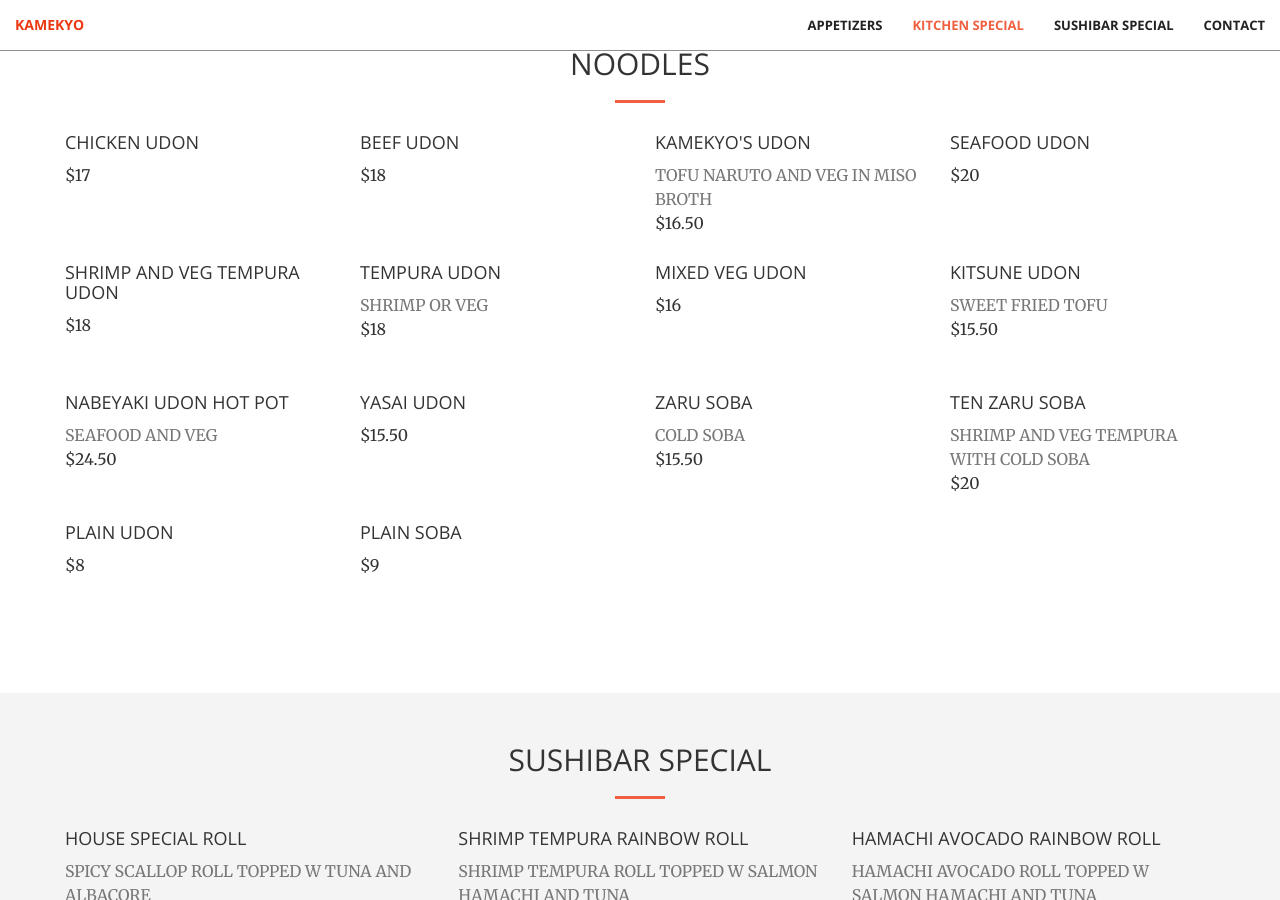
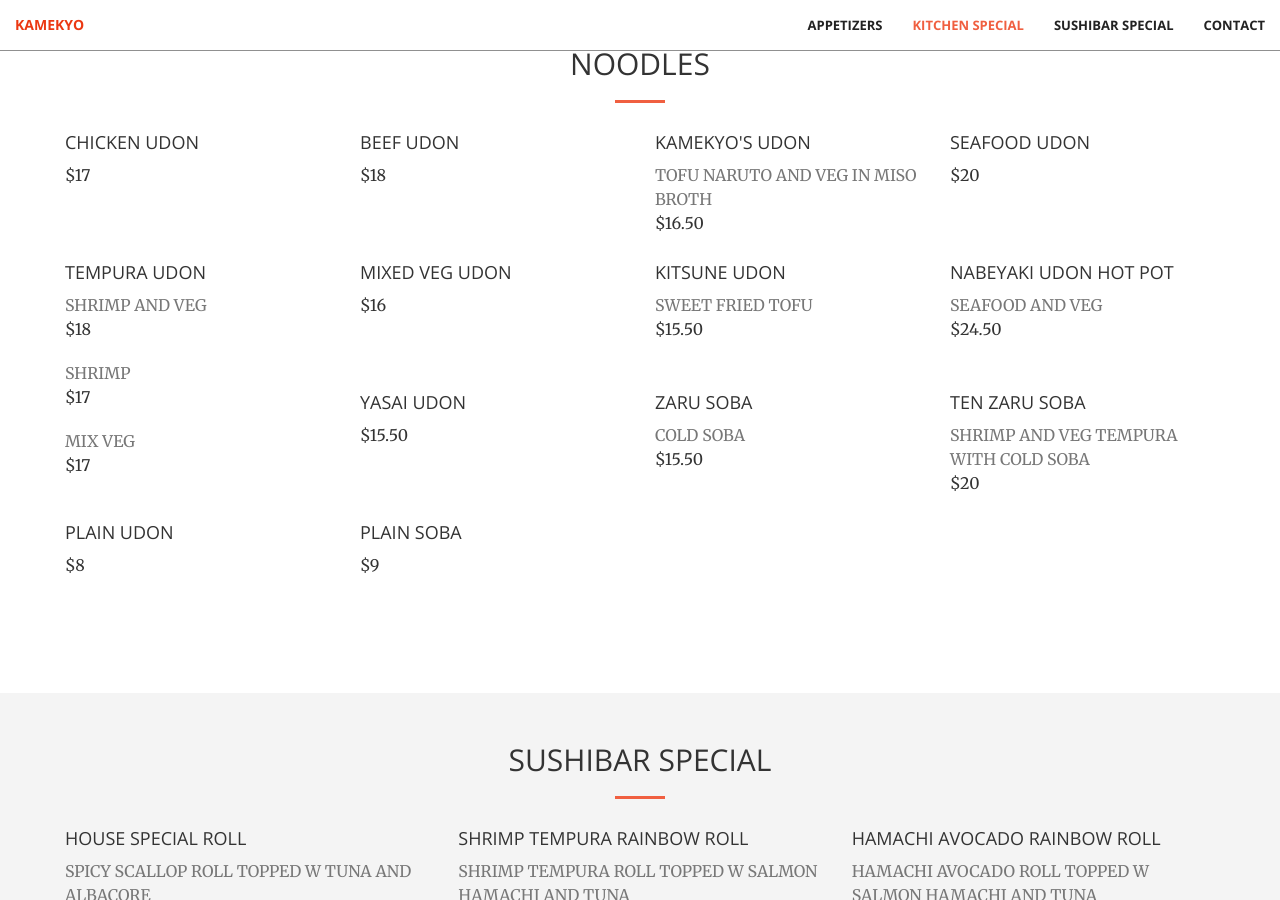
Before and after one commit to CyrusLiang/kamekyo, a Jekyll site: the page built from index.html, in a window 1280 px wide and 900 px high, scrolled down 4395 px. Built offline with Jekyll 4.4.1, drawn with Linux system fonts in a browser that asks for light colours.

Commit message:
Update noodles.html

```diff
--- a/_includes/noodles.html
+++ b/_includes/noodles.html
@@ -36,15 +36,13 @@
             </div>
             <div class="col-lg-3 col-sm-6">
                 <div class="food-box">
-                    <h4>Shrimp and Veg Tempura Udon</h4>
+                    <h4>Tempura Udon</h4>
+                    <p class="text-muted">Shrimp and Veg</p>
                     <p id="svtempu"></p>
-                </div>
-            </div>
-            <div class="col-lg-3 col-sm-6">
-                <div class="food-box">
-                    <h4>Tempura Udon</h4>
-                    <p class="text-muted">Shrimp or veg</p>
-                    <p id="tempu"></p>
+                    <p class="text-muted">Shrimp</p>
+                    <p id="stempu"></p>
+                    <p class="text-muted">Mix Veg</p>
+                    <p id="vtempu"></p>
                 </div>
             </div>
             <div class="col-lg-3 col-sm-6">
--- a/js/menuprice.js
+++ b/js/menuprice.js
@@ -74,7 +74,8 @@ $(document).ready(function(){
     document.getElementById("kameu").innerHTML = "$16.50";
     document.getElementById("seafu").innerHTML = "$20";
     document.getElementById("svtempu").innerHTML = "$18";
-    document.getElementById("tempu").innerHTML = "$18";
+    document.getElementById("stempu").innerHTML = "$17";
+    document.getElementById("vtempu").innerHTML = "$17";
     document.getElementById("vegu").innerHTML = "$16";
     document.getElementById("kitsune").innerHTML = "$15.50";
     document.getElementById("nabe").innerHTML = "$24.50";
```
